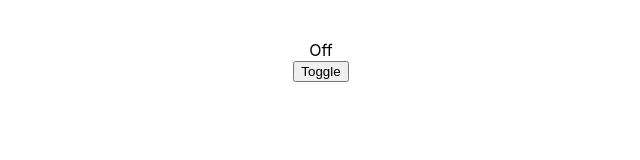
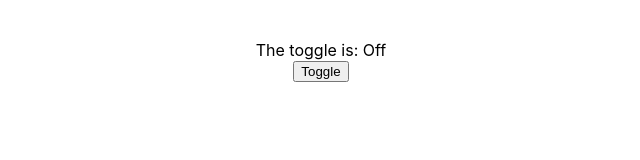
Before and after one commit to sarahatwork/use-react-test-talk, a React (Create React App) app: page / in a window 1280 px wide. Shown: the top 160 px of the page, without its empty margins (319-959 px from the left). Built offline with nearby package versions, Linux system fonts and the light colour scheme.

Commit message:
Update component text and regenerate snapshots

```diff
--- a/src/components/Switch/Switch.jsx
+++ b/src/components/Switch/Switch.jsx
@@ -14,7 +14,7 @@ export default class Switch extends React.Component {
     return (
       <div>
         <span data-testid="label" className="text">
-          {this.state.isOn ? 'On' : 'Off'}
+          The toggle is: {this.state.isOn ? 'On' : 'Off'}
         </span>
         <button onClick={this.toggleSwitch}>Toggle</button>
       </div>
```
Also changed, not shown: 1 other file (tests, documents, lock files or other folders).
